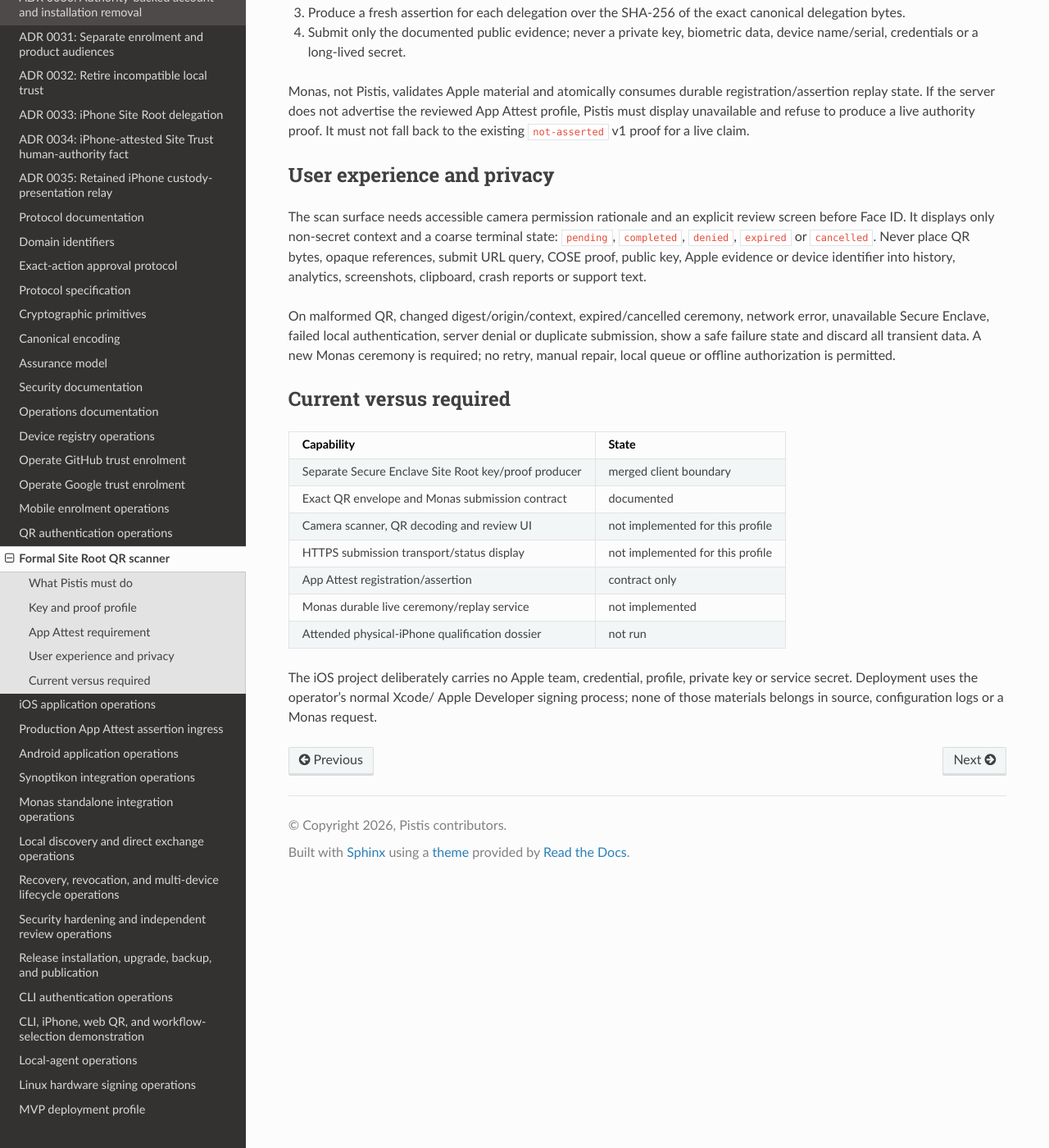
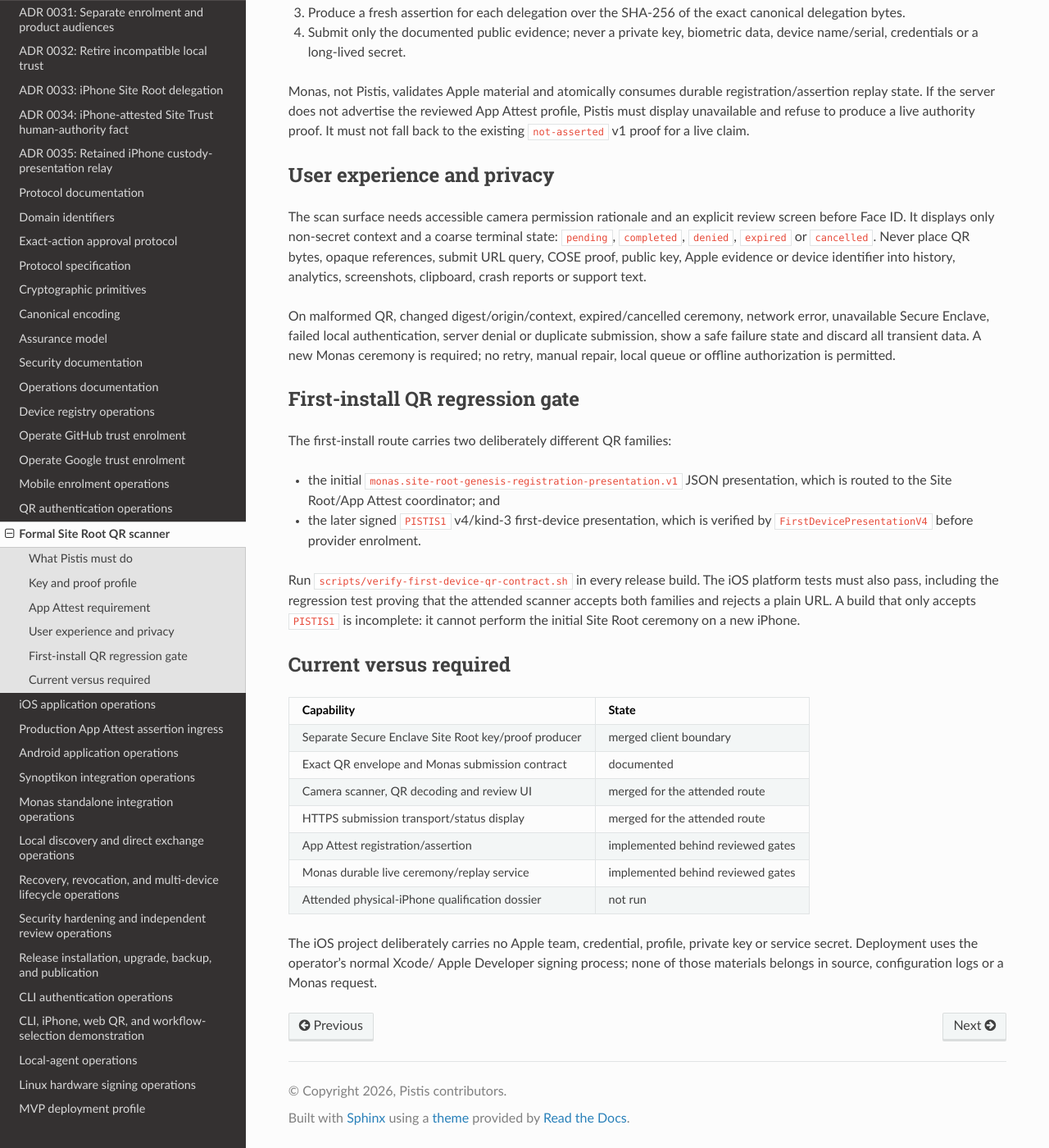
Before and after one commit to sagrudd/pistis, a Sphinx documentation site: the page built from docs/operations/formal-site-root-qr-scanner.md, in a window 1280 px wide and 1400 px high, scrolled down 1146 px. Shown: the whole window at 82% size. Built offline with Sphinx 7.4.7 and the Read the Docs theme 3.1.0, drawn with Linux system fonts in a browser that asks for light colours; the version number could not be read and is left out.

Commit message:
test: gate first-install QR family routing

```diff
--- a/docs/operations/formal-site-root-qr-scanner.md
+++ b/docs/operations/formal-site-root-qr-scanner.md
@@ -79,16 +79,31 @@ server denial or duplicate submission, show a safe failure state and discard
 all transient data. A new Monas ceremony is required; no retry, manual repair,
 local queue or offline authorization is permitted.
 
+## First-install QR regression gate
+
+The first-install route carries two deliberately different QR families:
+
+* the initial ``monas.site-root-genesis-registration-presentation.v1`` JSON
+  presentation, which is routed to the Site Root/App Attest coordinator; and
+* the later signed ``PISTIS1`` v4/kind-3 first-device presentation, which is
+  verified by ``FirstDevicePresentationV4`` before provider enrolment.
+
+Run ``scripts/verify-first-device-qr-contract.sh`` in every release build.
+The iOS platform tests must also pass, including the regression test proving
+that the attended scanner accepts both families and rejects a plain URL. A
+build that only accepts ``PISTIS1`` is incomplete: it cannot perform the
+initial Site Root ceremony on a new iPhone.
+
 ## Current versus required
 
 | Capability | State |
 | --- | --- |
 | Separate Secure Enclave Site Root key/proof producer | merged client boundary |
 | Exact QR envelope and Monas submission contract | documented |
-| Camera scanner, QR decoding and review UI | not implemented for this profile |
-| HTTPS submission transport/status display | not implemented for this profile |
-| App Attest registration/assertion | contract only |
-| Monas durable live ceremony/replay service | not implemented |
+| Camera scanner, QR decoding and review UI | merged for the attended route |
+| HTTPS submission transport/status display | merged for the attended route |
+| App Attest registration/assertion | implemented behind reviewed gates |
+| Monas durable live ceremony/replay service | implemented behind reviewed gates |
 | Attended physical-iPhone qualification dossier | not run |
 
 The iOS project deliberately carries no Apple team, credential, profile,
```
Also changed, not shown: 3 other files.
